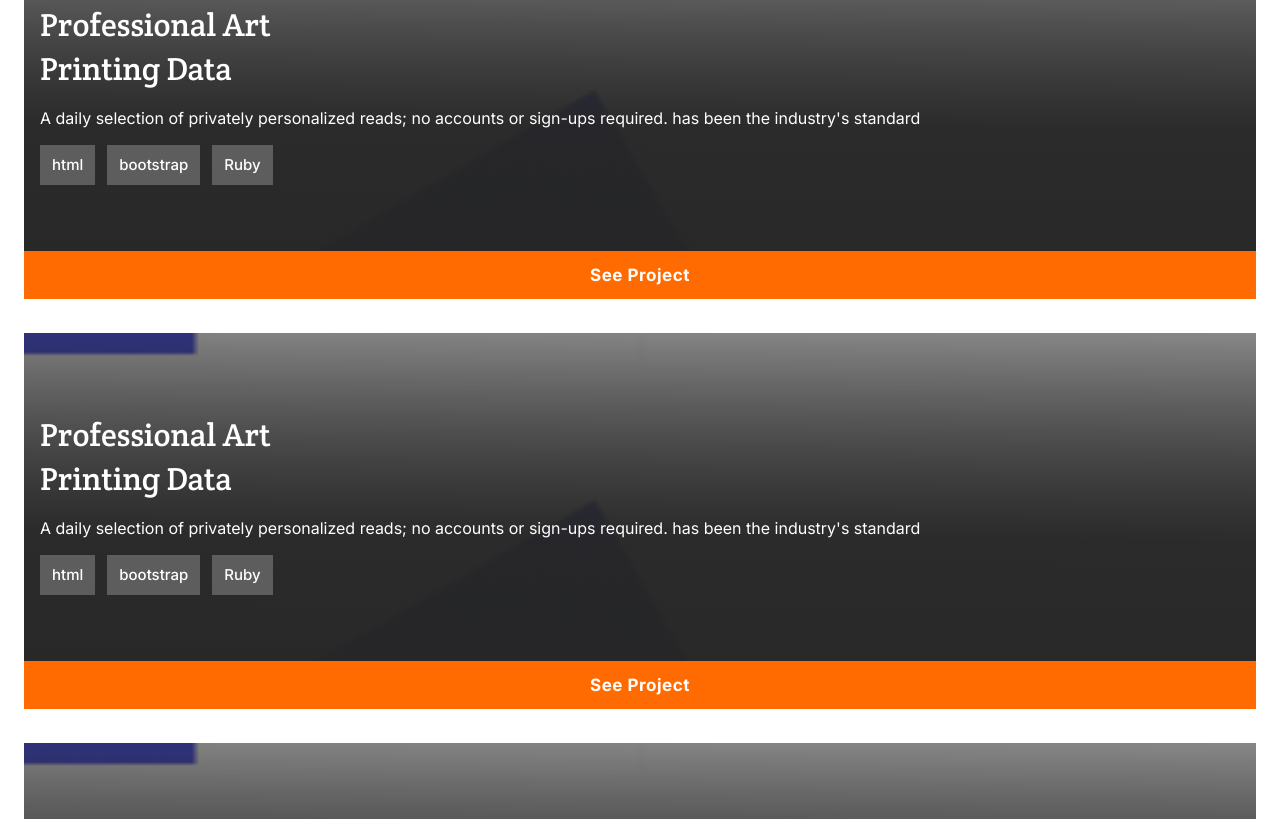
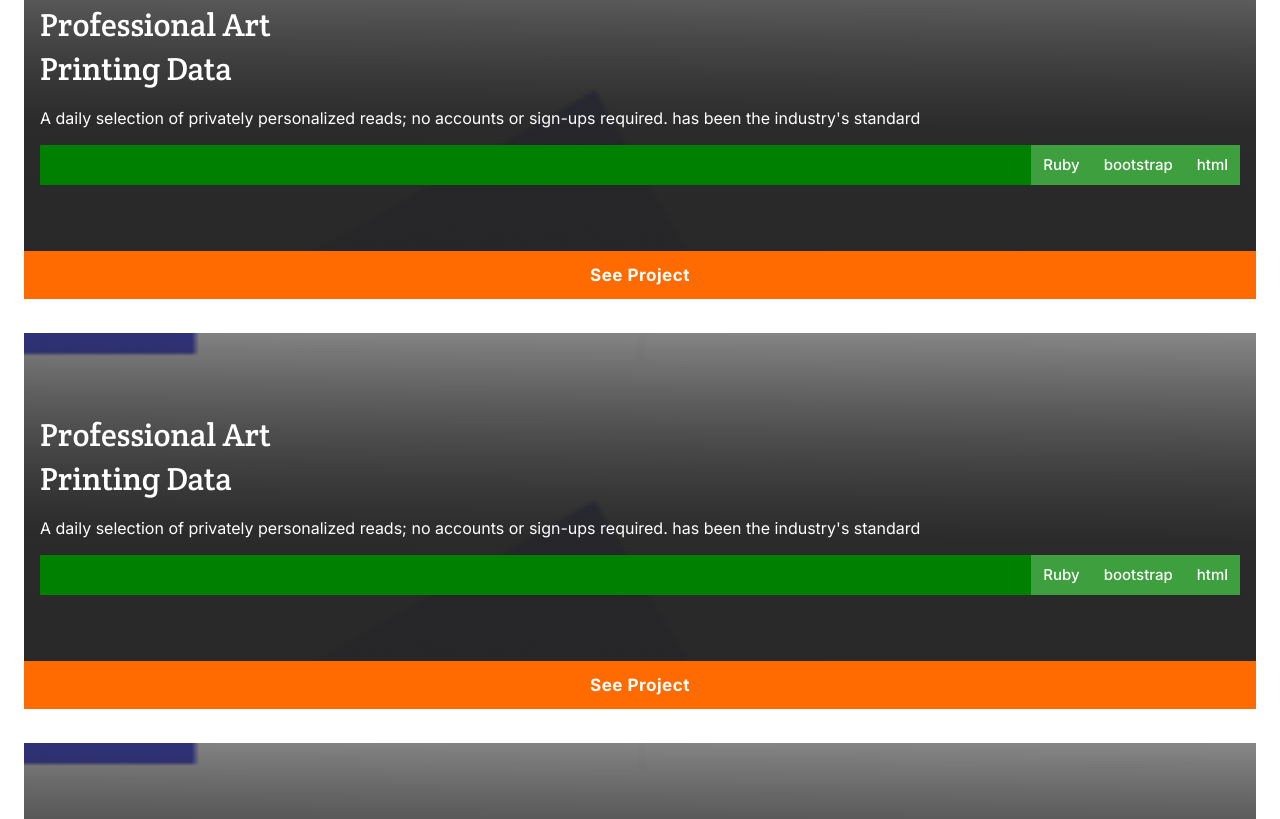
Before and after one commit to byiringiroscar/portofolio_microverse_official, a website: page index.html in a window 1280 px wide. Shown: the part 1821-2640 px from the top of the page. Drawn offline with Linux system fonts and the light colour scheme; a web font is replaced by a local one.

Commit message:
use float for recording session

```diff
--- a/style.css
+++ b/style.css
@@ -215,6 +215,7 @@ ul li {
   background: #fff;
   padding: 10px 12px;
   border: 1px solid #8993a4;
+  float:right;
 }
 
 .multi-project .project-view {
@@ -289,9 +290,9 @@ ul li {
 }
 
 .my-main-works .single-project .project-image .single-language {
-  display: flex;
   gap: 12px;
-  flex-direction: row;
+  background-color: green;
+  float:right;
 }
 
 .my-main-works .single-project .project-image .single-language li {
@@ -303,7 +304,7 @@ ul li {
   font-size: 15px;
   line-height: 20px;
   color: #fff;
-  text-align: center;
+  float: right;
 }
 
 .single-project .view-project {
```
